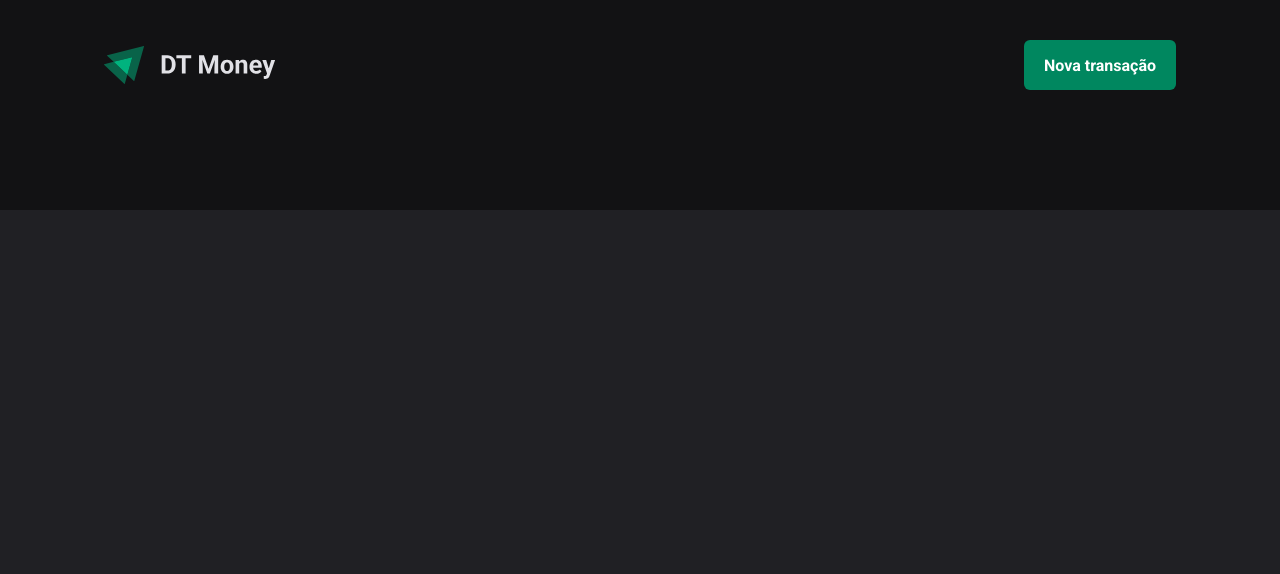
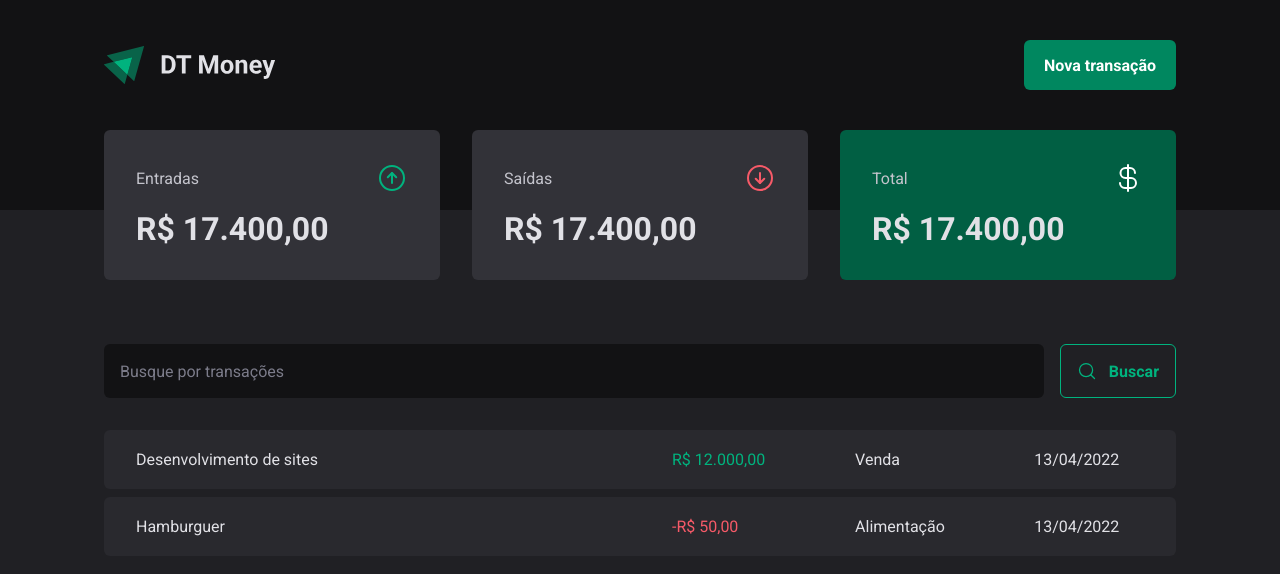
Before and after one commit to WesleyPolicena/03-dt-money, a React (Vite) app: page / in a window 1280 px wide. Shown: the top 574 px of the page. Built offline with nearby package versions, Linux system fonts and the light colour scheme.

Commit message:
class 02

```diff
--- a/package.json
+++ b/package.json
@@ -10,6 +10,7 @@
     "preview": "vite preview"
   },
   "dependencies": {
+    "phosphor-react": "^1.4.1",
     "react": "^18.2.0",
     "react-dom": "^18.2.0",
     "styled-components": "^6.0.6"
--- /dev/null
+++ b/src/components/Summary/index.tsx
@@ -0,0 +1,32 @@
+import { ArrowCircleUp, ArrowCircleDown, CurrencyDollar } from "phosphor-react";
+import { SummaryCard, SummaryContainer } from "./styles";
+
+export function Summary() {
+  return (
+    <SummaryContainer>
+      <SummaryCard>
+        <header>
+          <span>Entradas</span>
+          <ArrowCircleUp size={32} color="#00b37e"/>
+        </header>
+        <strong>R$ 17.400,00</strong>
+      </SummaryCard>
+
+      <SummaryCard>
+        <header>
+          <span>Saídas</span>
+          <ArrowCircleDown size={32} color="#f75a68"/>
+        </header>
+        <strong>R$ 17.400,00</strong>
+      </SummaryCard>
+
+      <SummaryCard variant="green">
+        <header>
+          <span>Total</span>
+          <CurrencyDollar size={32} color="#fff"/>
+        </header>
+        <strong>R$ 17.400,00</strong>
+      </SummaryCard>
+    </SummaryContainer>
+  )
+}
--- /dev/null
+++ b/src/components/Summary/styles.ts
@@ -0,0 +1,41 @@
+import styled, { css } from 'styled-components'
+
+export const SummaryContainer = styled.section`
+  width: 100%;
+  max-width: 1120px;
+  margin: 0 auto;
+  padding: 0 1.5rem;
+
+  display: grid;
+  grid-template-columns: repeat(3, 1fr);
+  gap: 2rem;
+
+  margin-top: -5rem;
+`
+
+interface SumamryCardProps {
+  variant?: 'green';
+}
+
+export const SummaryCard = styled.div<SumamryCardProps>`
+  background: ${props => props.theme['gray-600']};
+  border-radius: 6px;
+  padding: 2rem;
+
+  header {
+    display: flex;
+    align-items: center;
+    justify-content: space-between;
+    color: ${props => props.theme['gray-300']};
+  }
+
+  strong {
+    display: block;
+    margin-top: 1rem;
+    font-size: 2rem;
+  }
+
+  ${props => props.variant === 'green' && css `
+    background: ${props => props.theme['green-700']};
+  `}
+`
--- /dev/null
+++ b/src/pages/Transactions/components/SearchForm/index.tsx
@@ -0,0 +1,15 @@
+import { SearchFormContainer } from "./styles";
+import { MagnifyingGlass } from 'phosphor-react'
+
+export function SearchForm(){
+  return (
+    <SearchFormContainer>
+      <input type="text" placeholder="Busque por transações" />
+
+      <button type="submit">
+        <MagnifyingGlass size={20}/>
+        Buscar
+      </button>
+    </SearchFormContainer>
+  )
+}
--- /dev/null
+++ b/src/pages/Transactions/components/SearchForm/styles.ts
@@ -0,0 +1,40 @@
+import { styled } from "styled-components";
+
+export const SearchFormContainer = styled.form`
+  display: flex;
+  gap: 1rem;
+
+  input {
+    flex: 1;
+    border-radius: 6px;
+    border: 0;
+    background: ${props => props.theme['gray-900']};
+    color: ${props => props.theme['gray-300']};
+    padding: 1rem;
+
+    &::placeholder {
+      color: ${props => props.theme['gray-500']};
+    }
+  }
+
+  button {
+    display: flex;
+    align-items: center;
+    gap: 0.75rem;
+
+    border: 0;
+    padding: 1rem;
+    background: transparent;
+    border: 1px solid ${props => props.theme["green-300"]};
+    color: ${props => props.theme['green-300']};;
+    font-weight: bold;
+    border-radius: 6px;
+
+    &:hover {
+      background: ${props => props.theme["green-500"]};
+      border-color: ${props => props.theme["green-500"]};
+      color: ${props => props.theme.white};
+      transition: background-color 0.2s, border-color 0.2s, color 0.2s;
+    }
+  }
+`
--- a/src/pages/Transactions/index.tsx
+++ b/src/pages/Transactions/index.tsx
@@ -1,9 +1,42 @@
 import { Header } from "../../components/Header";
+import { Summary } from "../../components/Summary";
+import { SearchForm } from "./components/SearchForm";
+import { PriceHighLight, TransactionsContainer, TransactionsTable } from "./styles";
 
 export function Transactions() {
   return(
     <div>
       <Header/>
+      <Summary/>
+
+      <TransactionsContainer >
+        <SearchForm />
+
+        <TransactionsTable>
+          <tbody>
+            <tr>
+              <td width="50%">Desenvolvimento de sites</td>
+              <td>
+                <PriceHighLight variant="income">
+                  R$ 12.000,00
+                </PriceHighLight>
+                </td>
+              <td>Venda</td>
+              <td>13/04/2022</td>
+            </tr>
+            <tr>
+              <td width="50%">Hamburguer</td>
+              <td>
+                <PriceHighLight variant="outcome">
+                  -R$ 50,00
+                </PriceHighLight>
+              </td>
+              <td>Alimentação</td>
+              <td>13/04/2022</td>
+            </tr>
+          </tbody>
+        </TransactionsTable>
+      </TransactionsContainer>
     </div>
   )
 }
--- a/src/pages/Transactions/styles.ts
+++ b/src/pages/Transactions/styles.ts
@@ -0,0 +1,38 @@
+import styled from "styled-components";
+
+export const TransactionsContainer = styled.main`
+  width: 100%;
+  max-width: 1120px;
+  margin: 4rem auto 0;
+  padding: 0 1.5rem;
+`
+
+export const TransactionsTable = styled.table`
+  width: 100%;
+  border-collapse: separate;
+  border-spacing: 0 0.5rem;
+  margin-top: 1.5rem;
+
+  td {
+    padding: 1.25rem 2rem;
+    background: ${props => props.theme["gray-700"]};
+
+    &:first-child {
+      border-top-left-radius: 6px;
+      border-bottom-left-radius: 6px;
+    }
+
+    &:last-child {
+      border-top-right-radius: 6px;
+      border-bottom-right-radius: 6px;
+    }
+  }
+`
+
+interface PriceHighLightProps {
+  variant: 'income' | 'outcome';
+}
+
+export const PriceHighLight = styled.span<PriceHighLightProps>`
+ color: ${props => props.variant === 'income' ? props.theme["green-300"] : props.theme["red-300"]}
+`
```
Also changed, not shown: 1 other file (tests, documents, lock files or other folders).
